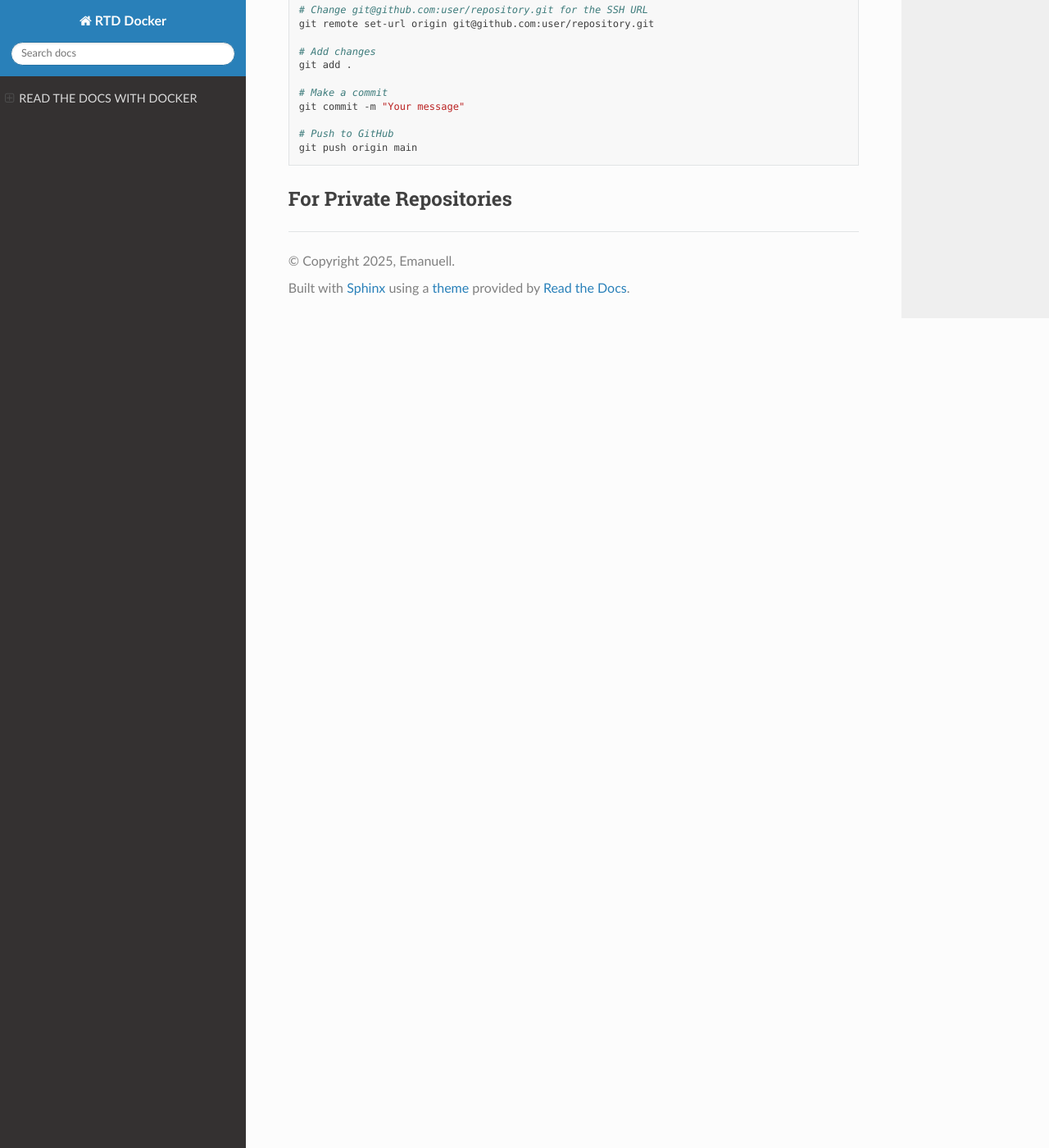
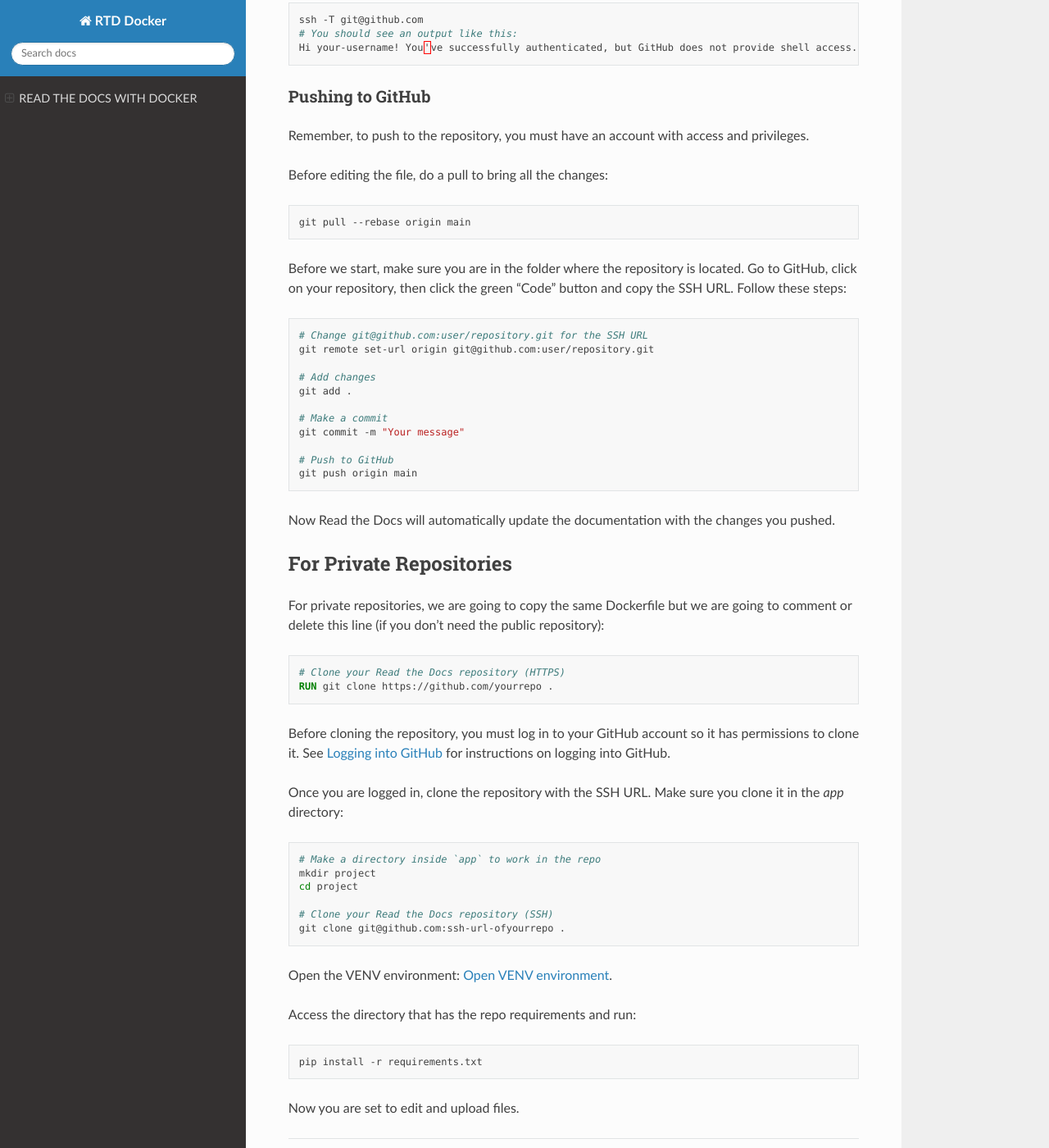
Before and after one commit to Emanuell117/ReadTheDocs, a Sphinx documentation site: the page built from source/index.rst, in a window 1280 px wide and 1400 px high, scrolled down 2948 px. Shown: the whole window at 82% size. Built offline with Sphinx 7.4.7 and the Read the Docs theme 3.1.0, drawn with Linux system fonts in a browser that asks for light colours; some of the changed text lies outside the part shown.

Commit message:
Final version

```diff
--- a/requirements.txt
+++ b/requirements.txt
@@ -1,2 +1 @@
 sphinx-rtd-theme==1.3.0
-myst-parser
--- a/source/index.rst
+++ b/source/index.rst
@@ -106,8 +106,25 @@ Navigate to the application directory:
 
 If you are in a different directory, search for the `app` directory, where the cloned repository is located.
 
+.. _opening_venv:
+Open VENV environment
+~~~~~~~~~~~~~~~~~~~~~
+To open the VENV environment, use the following command:
+
+.. code-block:: shell
+
+   source /venv/bin/activate
+
+   # Verify you have all necessary dependencies
+   pip list
+
+   # When you finish editing your files, use the following commands in the directory with the Makefile
+   make clean
+   make html
+
 Now you can edit your files and push them to GitHub. Before pushing, make sure you are logged into GitHub.
 
+.. _logging_into_github:
 Logging into GitHub
 ~~~~~~~~~~~~~~~~~~~
 You can log in however you want; here we are going to show the SSH method.
@@ -138,6 +155,12 @@ Pushing to GitHub
 ~~~~~~~~~~~~~~~~~
 Remember, to push to the repository, you must have an account with access and privileges.
 
+Before editing the file, do a pull to bring all the changes:
+
+.. code-block:: shell
+
+   git pull --rebase origin main
+
 Before we start, make sure you are in the folder where the repository is located.
 Go to GitHub, click on your repository, then click the green "Code" button and copy the SSH URL.
 Follow these steps:
@@ -156,8 +179,41 @@ Follow these steps:
    # Push to GitHub
    git push origin main
 
+Now Read the Docs will automatically update the documentation with the changes you pushed.
+
 For Private Repositories
 -------------------------
+For private repositories, we are going to copy the same Dockerfile but we are going to comment or
+delete this line (if you don't need the public repository):
+
+.. code-block:: docker
+
+   # Clone your Read the Docs repository (HTTPS)
+   RUN git clone https://github.com/yourrepo .
+
+Before cloning the repository, you must log in to your GitHub account so it has permissions to clone it.
+See :ref:`logging_into_github` for instructions on logging into GitHub.
+
+Once you are logged in, clone the repository with the SSH URL. Make sure you clone it in the `app` directory:
+
+.. code-block:: shell
+
+   # Make a directory inside `app` to work in the repo
+   mkdir project
+   cd project
+
+   # Clone your Read the Docs repository (SSH)
+   git clone git@github.com:ssh-url-ofyourrepo .
+
+Open the VENV environment: :ref:`opening_venv`.
+
+Access the directory that has the repo requirements and run:
+
+.. code-block:: shell
+
+   pip install -r requirements.txt
+
+Now you are set to edit and upload files.
 
 .. toctree::
    :maxdepth: 2
```
Also changed, not shown: 6 other files.
